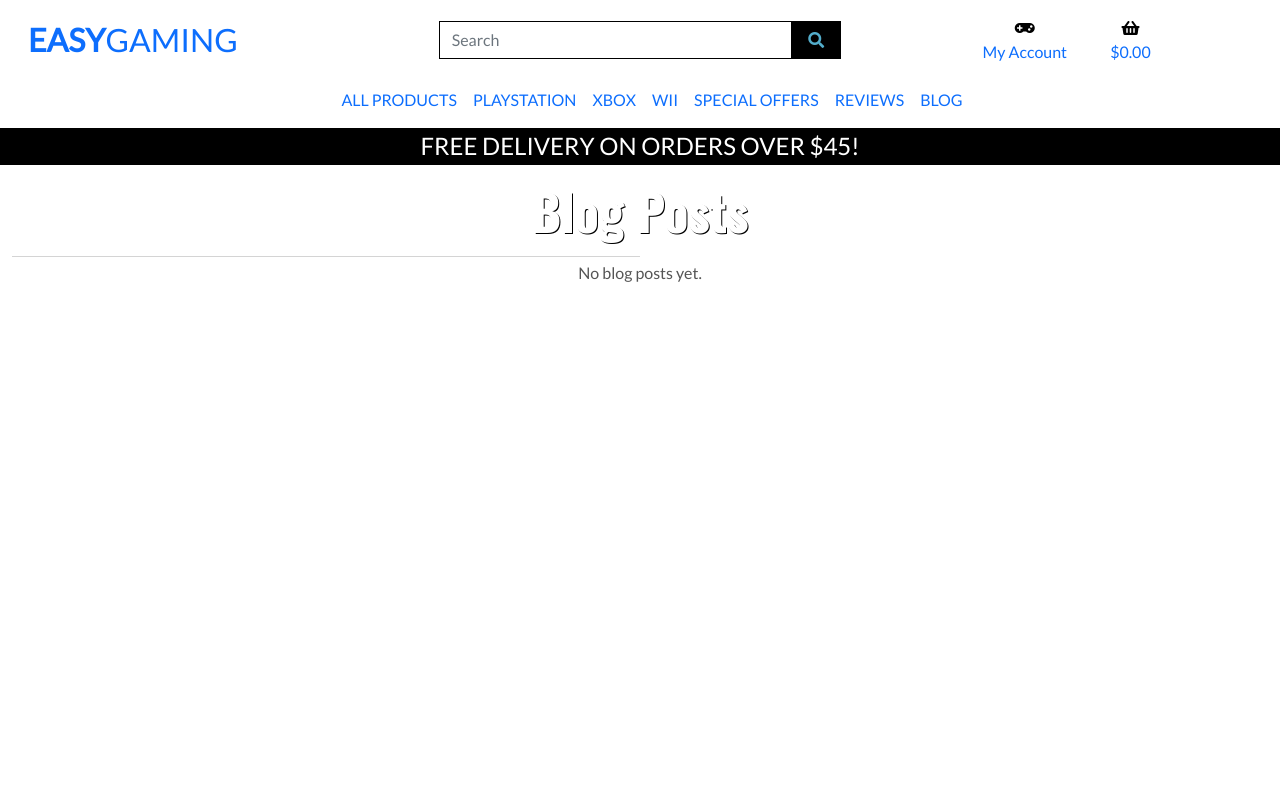
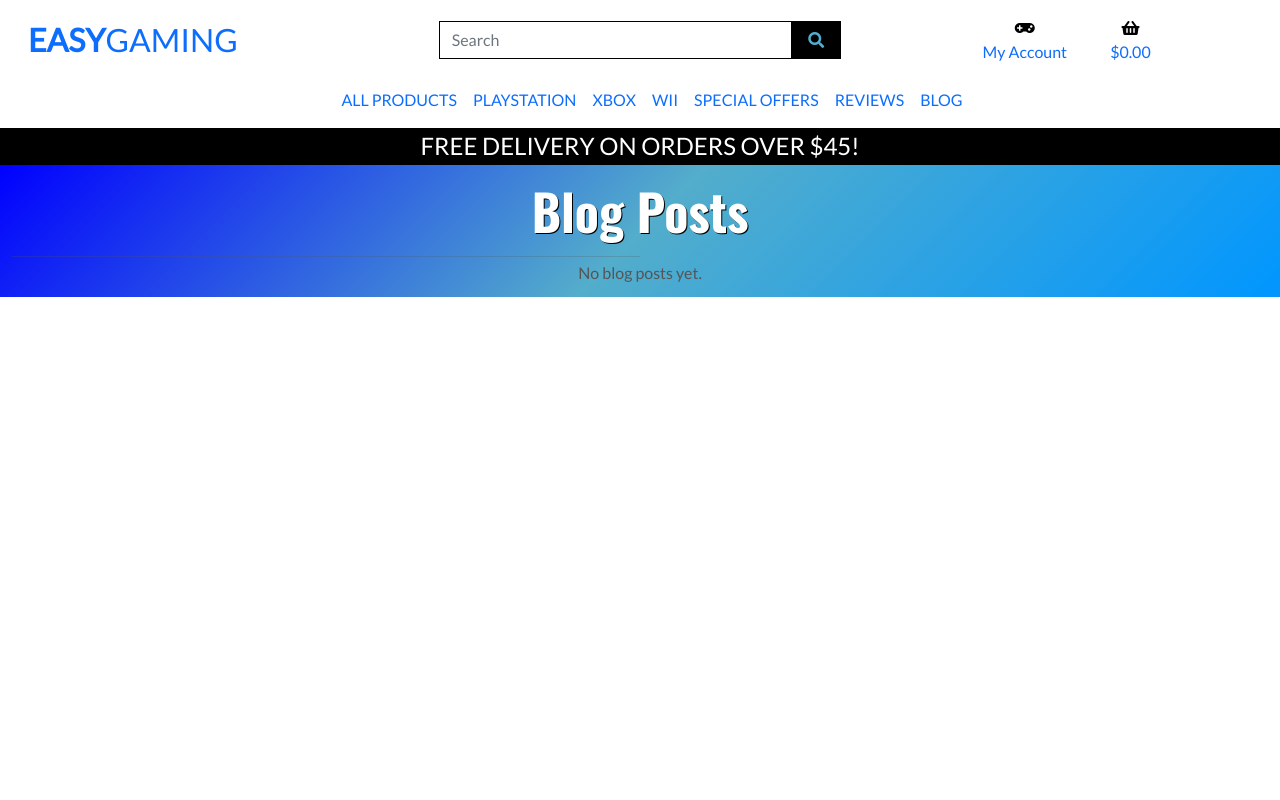
Before and after one commit to AJWest22/MS4, a Django app: page /blog/posts/ in a window 1280 px wide. Run offline with Django 3.2, Linux system fonts and the light colour scheme; data that the repository does not hold is empty; parts of the project's set-up code (start-up, migrations or seed data) failed here and were passed over; some libraries are stand-ins or nearby versions.

Commit message:
update css on blog page

```diff
--- a/blog/templates/blog/blog.html
+++ b/blog/templates/blog/blog.html
@@ -11,7 +11,7 @@
 
 {% block content %}
     <div class="overlay"></div>
-    <div class="container-fluid products-background">
+    <div class="container-fluid products-background color-scheme">
         <div class="row">
             <div class="col text-center mt-3">
                 <h2 class="oswald-font text-white">Blog Posts</h2>
```
